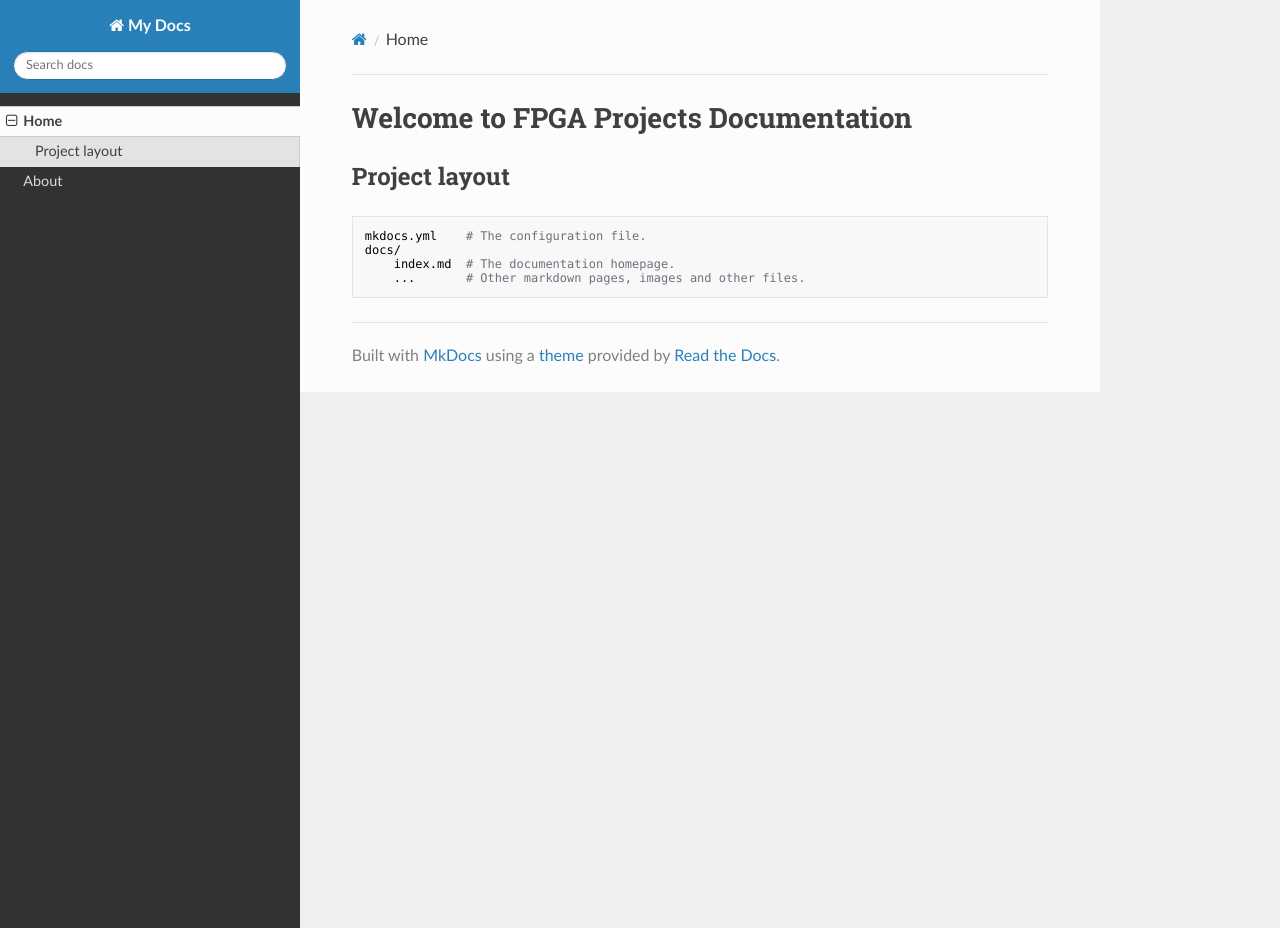
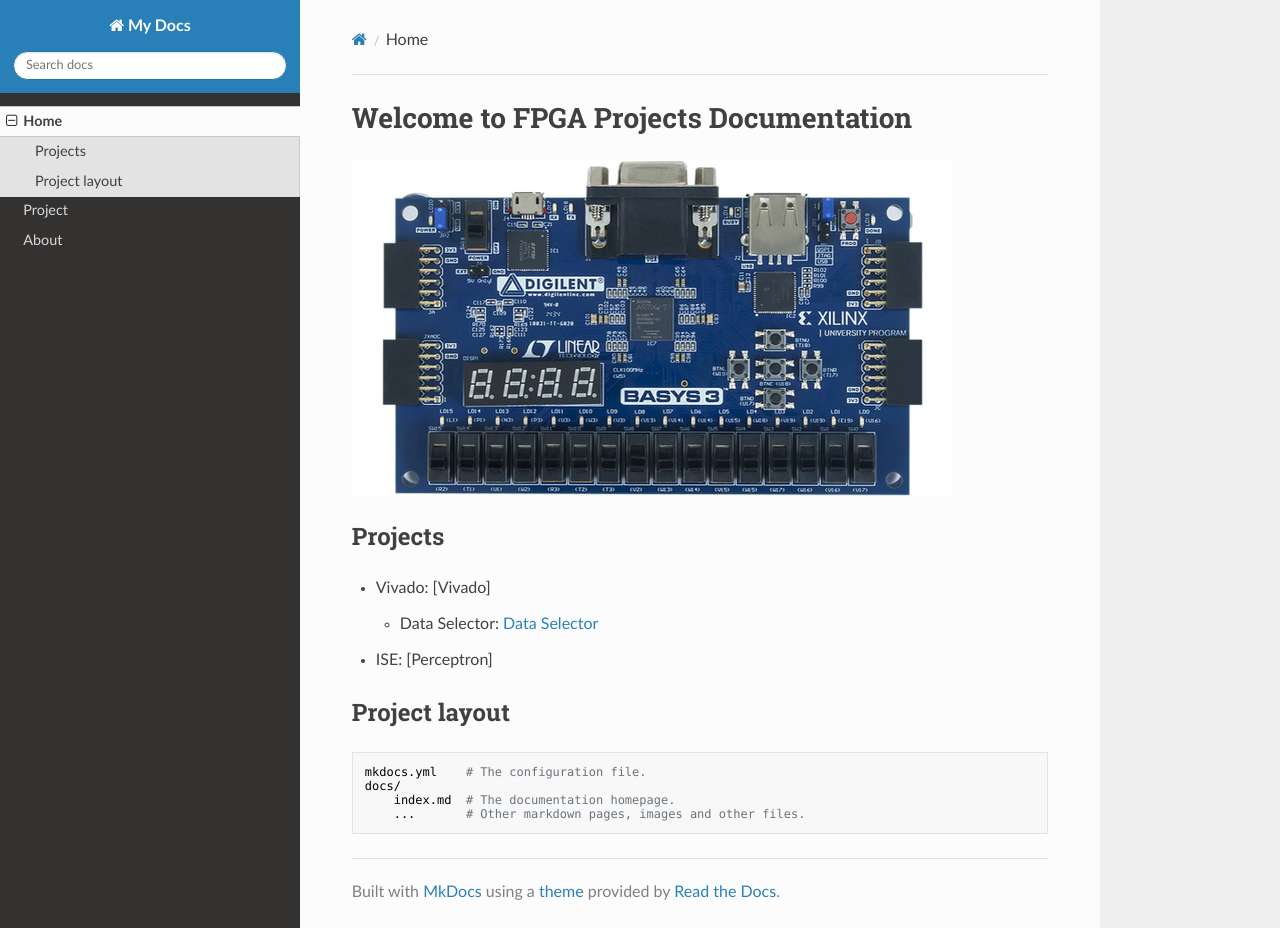
Before and after one commit to jomidokunMain/FPGA-Projectsmain, an MkDocs documentation site: the page built from docs/index.md, in a window 1280 px wide and 928 px high. Built offline with MkDocs 1.6.1, drawn with Linux system fonts in a browser that asks for light colours; nearby versions of some CDN libraries.

Commit message:
updatess

```diff
--- a/docs/index.md
+++ b/docs/index.md
@@ -1,6 +1,16 @@
 # Welcome to FPGA Projects Documentation
 
 
+![](img/Digilent_Basys3.jpg)
+
+
+## Projects
+
+
+* Vivado: [Vivado]
+    * Data Selector: [Data Selector](Vivdao/data_selector_verilog/data_selector.md)
+
+* ISE: [Perceptron]
 
 
 ## Project layout
--- a/mkdocs.yml
+++ b/mkdocs.yml
@@ -2,6 +2,7 @@
 site_url: https://github.com/jomidokunMain/FPGA_Projectmain.git
 nav:
     - Home: index.md
+    - Project: Vivdao/data_selector_verilog/data_selector.md
     - About: README.md
 
 theme: readthedocs
```
Also changed, not shown: Vivdao/data_selector_verilog/data_selector.md (added), docs/img/Digilent_Basys3.jpg (added), docs/img/boardsch.png (added).
